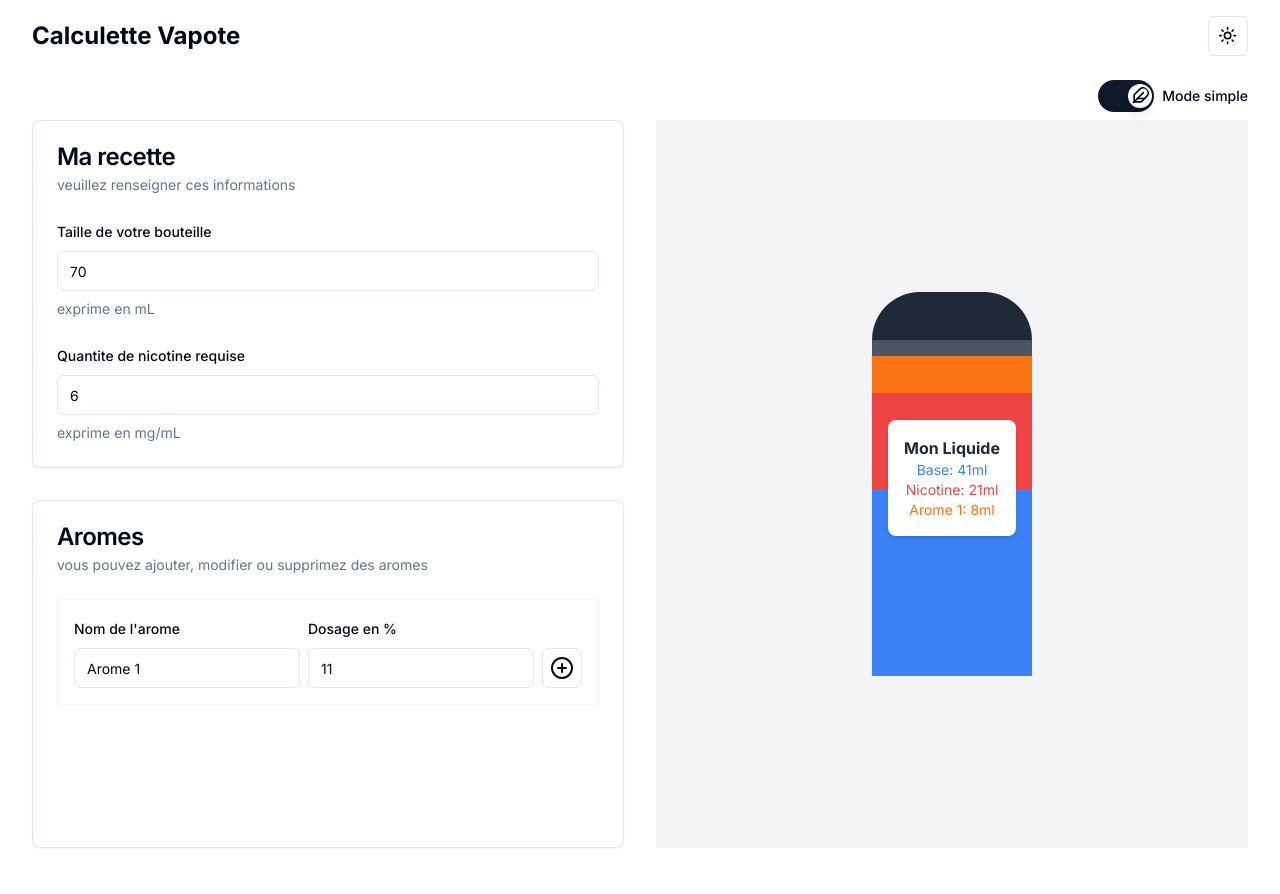
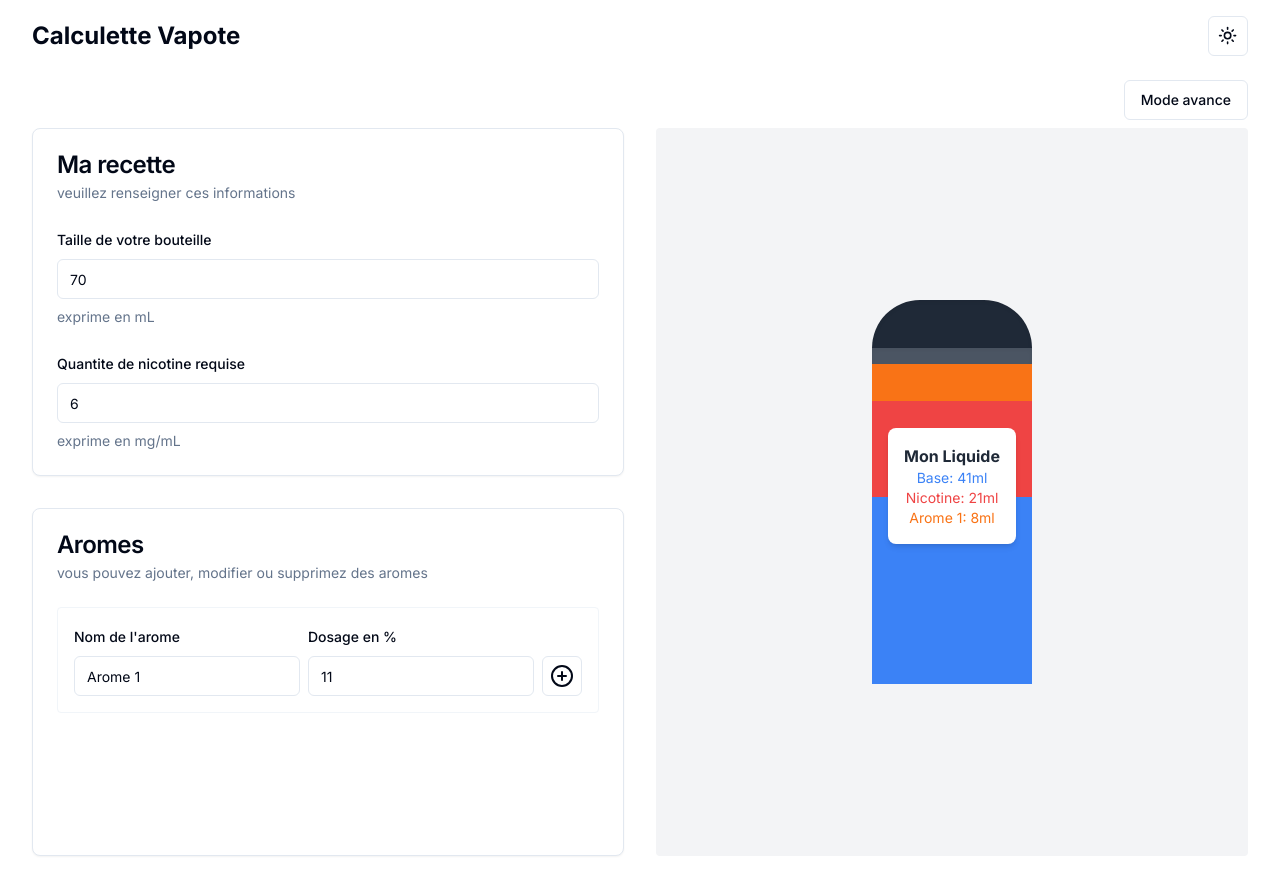
Before and after one commit to jtrishmawi/e-juice, a Next.js app: page / in a window 1280 px wide. Shown: the top 894 px of the page. Built offline with nearby package versions, Linux system fonts and the light colour scheme.

Commit message:
better switch mode

```diff
--- a/src/components/calculator.tsx
+++ b/src/components/calculator.tsx
@@ -18,12 +18,10 @@ import {
   FormMessage,
 } from "@/components/ui/form";
 import { Input } from "@/components/ui/input";
-import { Label } from "@/components/ui/label";
-import { Switch } from "@/components/ui/switch";
 import { cn } from "@/lib/utils";
 import { Batch, BatchType } from "@/models/Batch";
 import { zodResolver } from "@hookform/resolvers/zod";
-import { CircleX, CogIcon, FeatherIcon, PlusCircle } from "lucide-react";
+import { CircleX, PlusCircle } from "lucide-react";
 import { useEffect, useState } from "react";
 import { useFieldArray, useForm } from "react-hook-form";
 import { z } from "zod";
@@ -81,21 +79,12 @@ export const Calculator = () => {
   return (
     <>
       <div className="flex items-center justify-end space-x-2 py-2">
-        <Switch
-          id="simple-mode"
-          checked={isSimpleMode}
-          onCheckedChange={setIsSimpleMode}
-          checkedIcon={
-            <FeatherIcon className="h-6 w-6 data-[state=checked]:translate-x-7 p-0.5" />
-          }
-          uncheckedIcon={
-            <CogIcon className="h-6 w-6 data-[state=checked]:translate-x-7 p-0.5" />
-          }
-          className="h-8 w-14"
-        />
-        <Label htmlFor="simple-mode">
-          Mode {isSimpleMode ? "simple" : "avance"}
-        </Label>
+        <Button
+          onClick={() => setIsSimpleMode(!isSimpleMode)}
+          variant="outline"
+        >
+          {isSimpleMode ? "Mode avance" : "Mode simple"}
+        </Button>
       </div>
       <Form {...form}>
         <form
```
